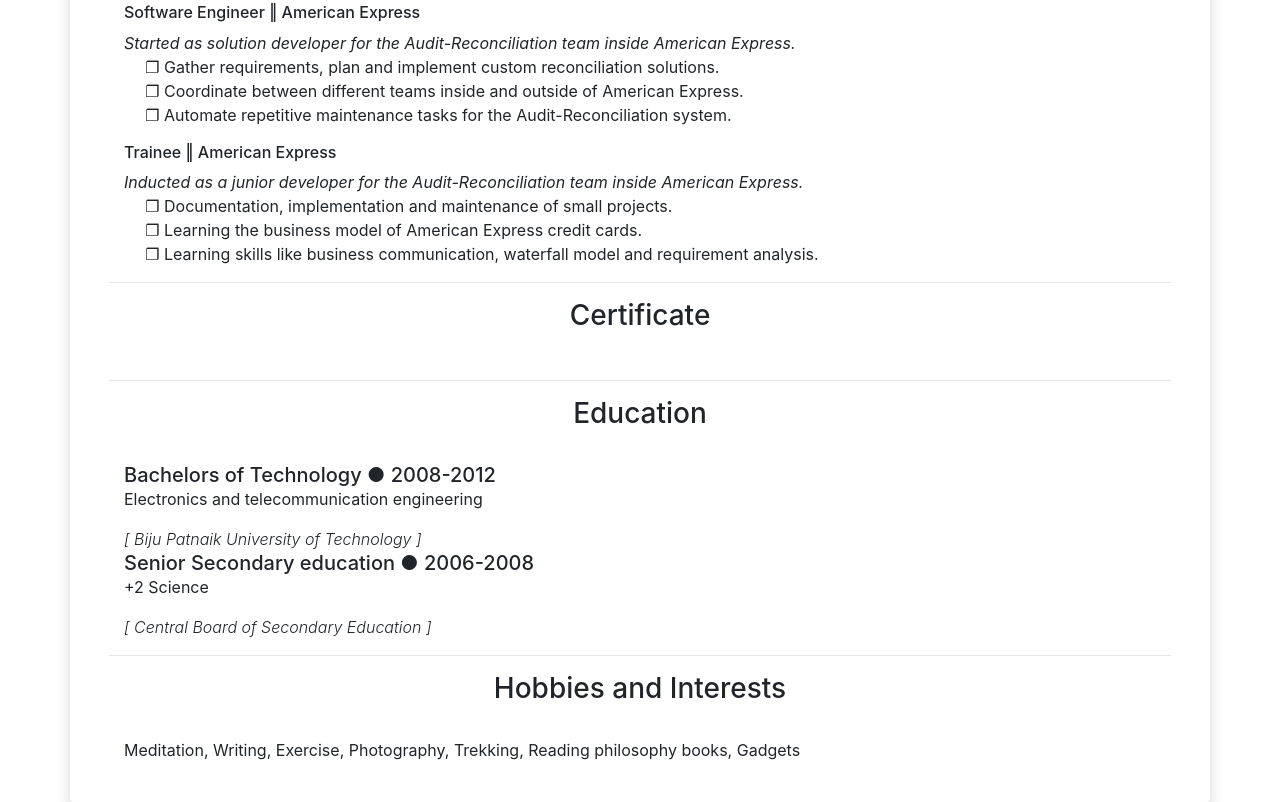
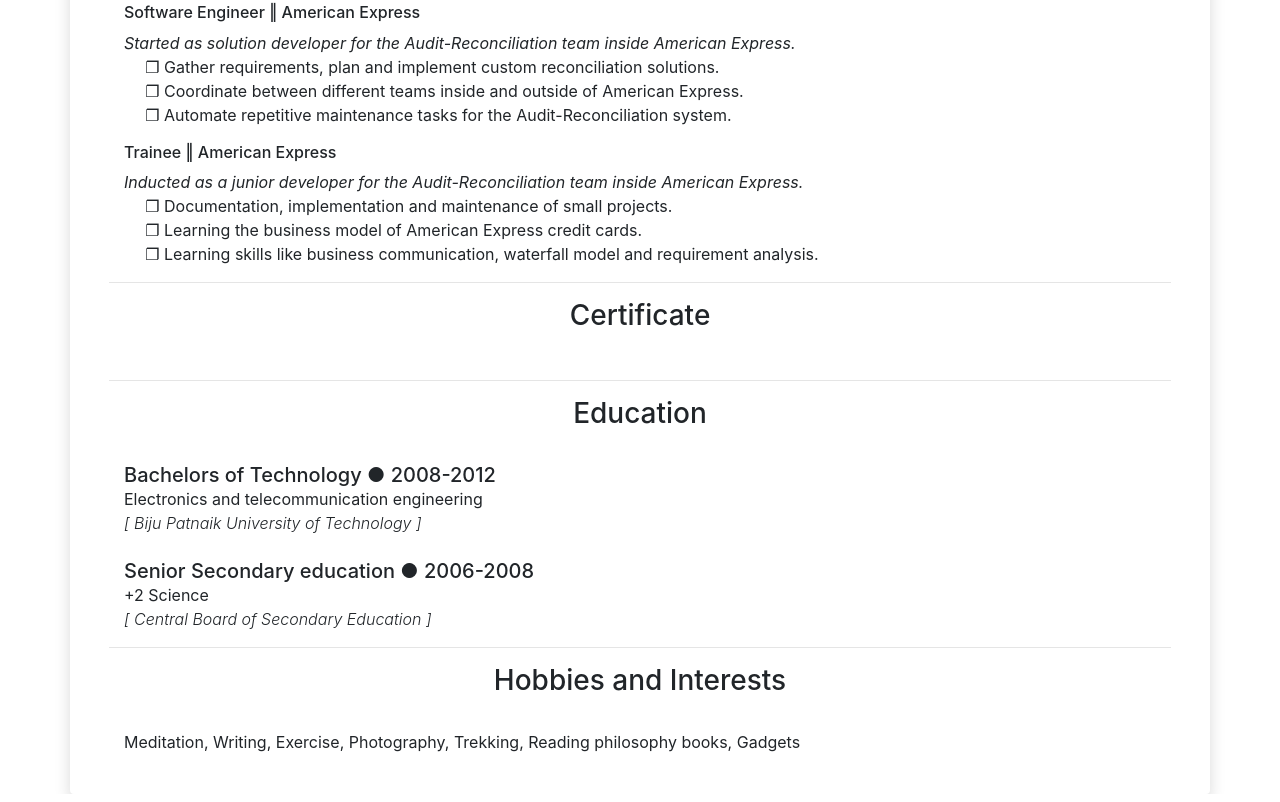
Before and after one commit to SouravKumarSahu/SouravKsahu.azure.webapp, a website: page public/index.html in a window 1280 px wide. Shown: the part 1189-1991 px from the top of the page. Drawn offline with nearby package versions, Linux system fonts and the light colour scheme; a script that the page names is missing.

Commit message:
Upgrading page part 8

```diff
--- a/public/pagehome.html
+++ b/public/pagehome.html
@@ -154,12 +154,13 @@
       <h3 class="text-center">Education</h3>
       <br>
       <h5 class="mb-0">Bachelors of Technology ● 2008-2012</h5>
-      <p>Electronics and telecommunication engineering</p>
-      <i class="font-weight-light mt-0">[ Biju Patnaik University of Technology ]</i>
+      <p class="mb-0">Electronics and telecommunication engineering</p>
+      <i class="font-weight-light">[ Biju Patnaik University of Technology ]</i>
+      <br>
       <br>
       <h5 class="mb-0">Senior Secondary education ● 2006-2008</h5>
-      <p>+2 Science</p>
-      <i class="font-weight-light mt-0">[ Central Board of Secondary Education ]</i>
+      <p class="mb-0">+2 Science</p>
+      <i class="font-weight-light">[ Central Board of Secondary Education ]</i>
     </div>
 
     <hr>
```
Also changed, not shown: 1 other file.
